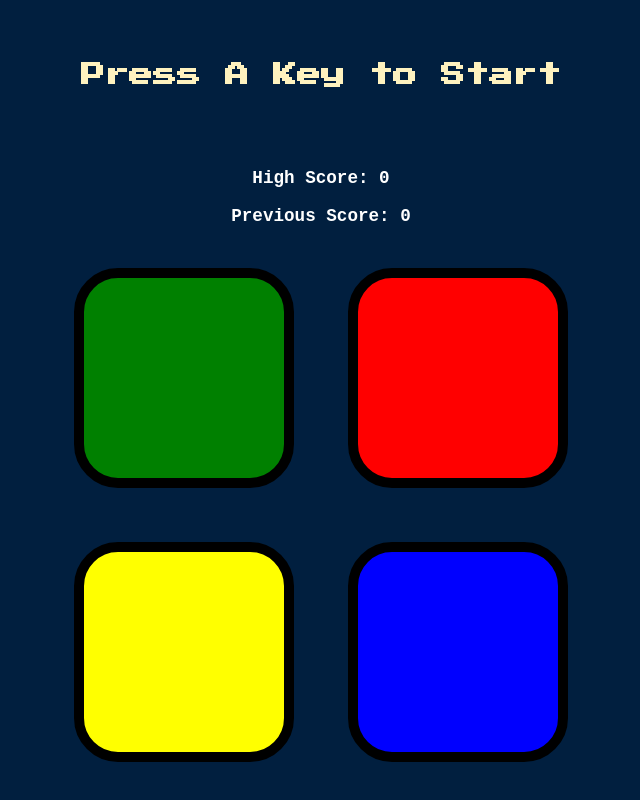
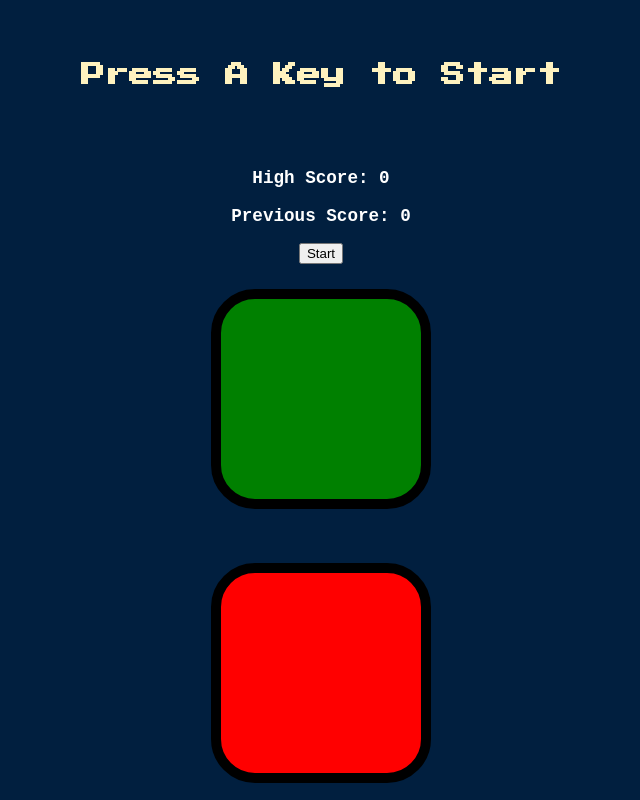
Before and after one commit to ajay-8192/Simon-game, a plain HTML site: page index.html in a window 1280 px wide. Shown: the top 800 px of the page, without its empty margins (319-959 px from the left). Drawn offline with nearby package versions, Linux system fonts and the light colour scheme.

Commit message:
Update index.html

```diff
--- a/index.html
+++ b/index.html
@@ -14,6 +14,7 @@
     <div class="score">
         <h3 id="hs">High Score: 0</h3>
         <h3 id="ps">Previous Score: 0</h3>
+        <button type="button" id="start">Start</button
     </div>
     <div class="container">
         <div lass="row">
```
